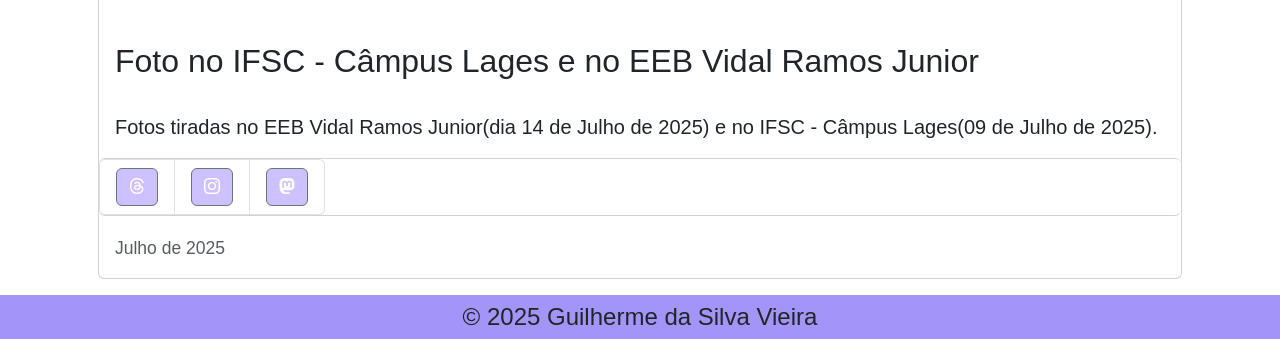
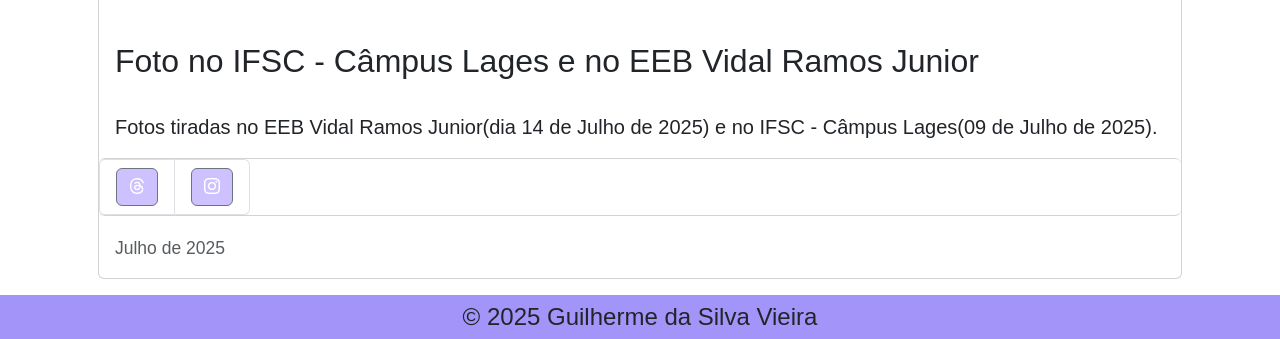
Before and after one commit to guilherme-da-silva-vieira/guilherme-da-silva-vieira.github.io, a plain HTML site: page galeria/2025/galeria.html in a window 1280 px wide. Shown: the part 1013-1352 px from the top of the page. Drawn offline with nearby package versions, Linux system fonts and the light colour scheme.

Commit message:
correção link

```diff
--- a/galeria/2025/galeria.html
+++ b/galeria/2025/galeria.html
@@ -1,5 +1,6 @@
 <!DOCTYPE html>
 <html lang="pt-br">
+
 <head>
   <meta charset="utf-8">
   <meta http-equiv="X-UA-Compatible" content="IE=edge">
@@ -11,6 +12,7 @@
   <link rel="stylesheet" href="../../styles/style.css">
   <title>Gui - Galeria de 2025</title>
 </head>
+
 <body>
   <header>
     <nav class="navbar navbar-expand-lg bg-purple">
@@ -43,16 +45,19 @@
     <h1 class="text-center my-5">Minha Galeria no ano de 2025</h1>
     <div class="container">
       <div class="card m-3">
-	  <img src="img/post-ifsc-vidal.png" class="m-5 img-thumbnail" alt="Fotos tiradas no EEB Vidal Ramos Junior(dia 14 de Julho de 2025) e no IFSC - Câmpus Lages(09 de Julho de 2025)." loading="lazy"/>
+        <img src="img/post-ifsc-vidal.png" class="m-5 img-thumbnail"
+          alt="Fotos tiradas no EEB Vidal Ramos Junior(dia 14 de Julho de 2025) e no IFSC - Câmpus Lages(09 de Julho de 2025)."
+          loading="lazy" />
         <h2 class="m-3 fs-2 card-title">Foto no IFSC - Câmpus Lages e no EEB Vidal Ramos Junior</h2>
-	  <p class="m-3 fs-5 card-text">Fotos tiradas no EEB Vidal Ramos Junior(dia 14 de Julho de 2025) e no IFSC - Câmpus Lages(09 de Julho de 2025).</p>
+        <p class="m-3 fs-5 card-text">Fotos tiradas no EEB Vidal Ramos Junior(dia 14 de Julho de 2025) e no IFSC -
+          Câmpus Lages(09 de Julho de 2025).</p>
         <ul class="list-group list-group-horizontal">
-	    <li class="list-group-item"><a href="https://www.threads.com/@guilherme.da.silva.vieira/post/DMMD75cpUuC" target="_blank" class="btn btn-secondary bg-purple2">
+          <li class="list-group-item"><a href="https://www.threads.com/@guilherme.da.silva.vieira/post/DMMD75cpUuC"
+              target="_blank" class="btn btn-secondary bg-purple2">
               <span class="bi bi-threads"></span></a></li>
-	    <li class="list-group-item"><a href="https://www.instagram.com/guilherme.da.silva.vieira/p/DMMD7U8JuCo/" target="_blank" class="btn btn-secondary bg-purple2">
+          <li class="list-group-item"><a href="https://www.instagram.com/guilherme.da.silva.vieira/p/DMMD7U8JuCo/"
+              target="_blank" class="btn btn-secondary bg-purple2">
               <span class="bi bi-instagram"></span></a></li>
-	    <li class="list-group-item"><a href="https://mastodon.social/@guilherme_da_silva_vieira/114921344254216396" target="_blank" class="btn btn-secondary bg-purple2">
-	    <span class="bi bi-mastodon"></span></a></li>
         </ul>
         <p class="m-3 fs-5 card-text"><small class="text-body-secondary">Julho de 2025</small></p>
       </div>
@@ -67,4 +72,5 @@
     incluirAno();
   </script>
 </body>
+
 </html>
```
Lines whose indentation alone changed are shown as unchanged.
